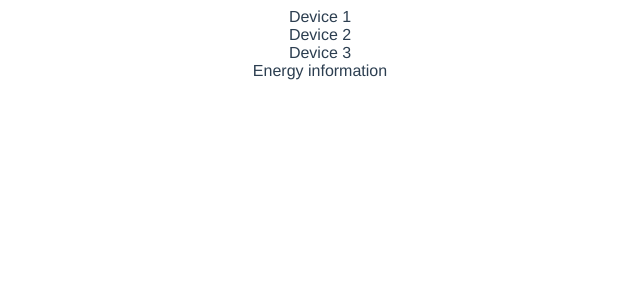
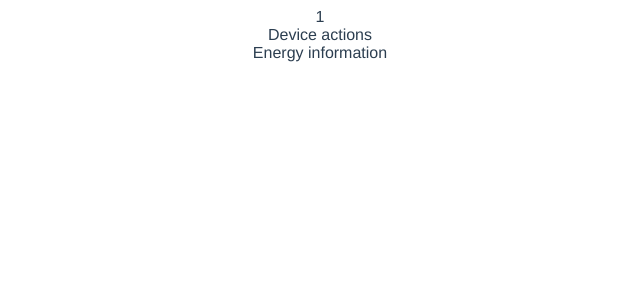
Before and after one commit to LukeZekes/assurant-hackathon, a Vue app: page /devices/1 in a window 1280 px wide. Shown: the top 300 px of the page, without its empty margins (320-960 px from the left). Built offline with nearby package versions, Linux system fonts and the light colour scheme.

Commit message:
Update router

```diff
--- a/src/components/DeviceInformation.vue
+++ b/src/components/DeviceInformation.vue
@@ -1,6 +1,8 @@
 <template>
   <div>
-    <div id="device-info">Device information</div>
+    <div id="device-info">
+      {{ device }}
+    </div>
     <div id="device-actions">Device actions</div>
     <div id="energy-info">Energy information</div>
   </div>
@@ -8,9 +10,11 @@
 <script>
 export default {
   name: "DeviceInformation",
-  props: ["device"],
+  props: ["id"],
   data() {
-    return {};
+    return {
+      device: this.id,
+    };
   },
 };
 </script>
--- a/src/router/index.js
+++ b/src/router/index.js
@@ -1,16 +1,25 @@
-import { createRouter, createWebHashHistory } from "vue-router";
+import { createRouter, createWebHistory } from "vue-router";
 import HomePage from "../components/HomePage";
-
+import DeviceInformation from "../components/DeviceInformation";
 const routes = [
   {
     path: "/",
     name: "home",
     component: HomePage,
   },
+  {
+    path: "/devices/:id",
+    component: DeviceInformation,
+    props: true,
+  },
+  {
+    path: "/:pathMatch(.*)*",
+    redirect: "/",
+  },
 ];
 
 const router = createRouter({
-  history: createWebHashHistory(),
+  history: createWebHistory(),
   routes,
 });
 
```
